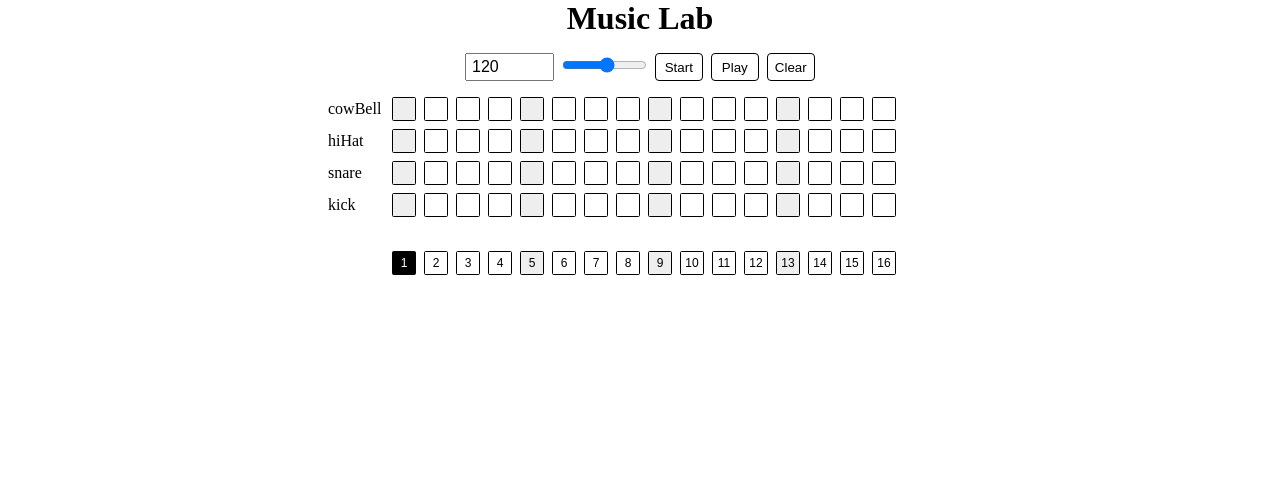
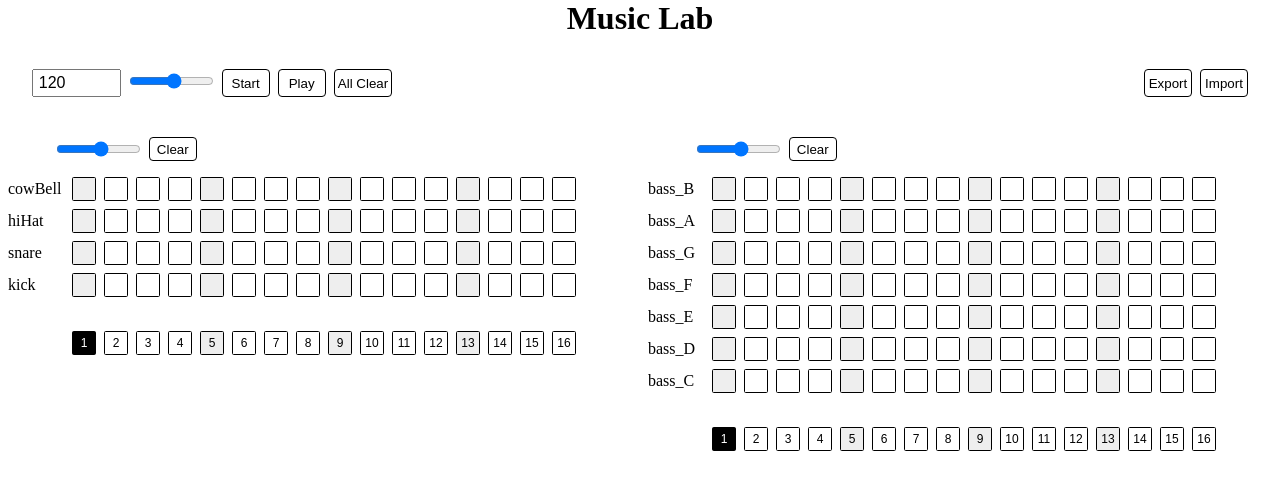
Before and after one commit to samuel5721/drumMarchine, a React (Create React App) app: page / in a window 1280 px wide. Shown: the top 490 px of the page. Built offline with nearby package versions, Linux system fonts and the light colour scheme.

Commit message:
feat: add base, style

```diff
--- a/src/App.js
+++ b/src/App.js
@@ -1,37 +1,33 @@
 import React, { useState, useEffect, useRef } from "react";
+import MainControls from "./components/MainControls";
 import Controls from "./components/Controls";
 import InstrumentRow from "./components/InstrumentRow";
 import SequenceRow from "./components/SequenceRow";
 import useAudioEngine from "./hooks/useAudioEngine";
 import useSequencer from "./hooks/useSequencer";
 import { NOTE_NUM, DEFAULT_BPM } from "./utils/constants";
-import { instruments, instrumentOrder } from "./data/instruments";
+import {
+  instruments,
+  instrumentDrumOrder,
+  instrumentBassOrder,
+} from "./data/instruments";
 import styled from "styled-components";
-
-const Wrapper = styled.div`
-  display: flex;
-  flex-direction: column;
-  align-items: center;
-`;
-
-const LineWrapper = styled.div`
-  width: 100%;
-  max-width: 40rem;
-  margin: 0 auto;
-  display: flex;
-  flex-direction: column;
-  gap: 0.5rem;
-`;
 
 function App() {
   const { initializeAudio, playSound, changeVolume, volume } = useAudioEngine();
 
   // 세트(혹은 노트 수)만큼 점수 관리
-  const initialScore = Array.from({ length: NOTE_NUM }, () => {
+  const initialScore = Array.from({ length: 10 }, () => {
     const instrumentScore = {};
-    Object.keys(instruments).forEach((ins) => {
-      instrumentScore[ins] = Array(NOTE_NUM).fill(false);
+    // 드럼
+    instrumentDrumOrder.forEach((ins) => {
+      instrumentScore[ins] = Array(NOTE_NUM).fill(0);
     });
+    // 베이스
+    instrumentBassOrder.forEach((ins) => {
+      instrumentScore[ins] = Array(NOTE_NUM).fill(0);
+    });
+
     return instrumentScore;
   });
   const score = useRef(initialScore);
@@ -49,10 +45,10 @@ function App() {
   const [bpmInput, setBpmInput] = useState(DEFAULT_BPM);
 
   // 마우스 드래그 상태
-  const [isMouseDown, setIsMouseDown] = useState(false);
+  const [isMouseDown, setIsMouseDown] = useState(0);
   useEffect(() => {
-    const handleMouseDown = () => setIsMouseDown(true);
-    const handleMouseUp = () => setIsMouseDown(false);
+    const handleMouseDown = () => setIsMouseDown(1);
+    const handleMouseUp = () => setIsMouseDown(0);
 
     document.addEventListener("mousedown", handleMouseDown);
     document.addEventListener("mouseup", handleMouseUp);
@@ -76,7 +72,7 @@ function App() {
   const clearScore = () => {
     const clearedSet = {};
     Object.keys(score.current[currentSet.current]).forEach((ins) => {
-      clearedSet[ins] = Array(NOTE_NUM).fill(false);
+      clearedSet[ins] = Array(NOTE_NUM).fill(0);
     });
     score.current[currentSet.current] = clearedSet;
     setSeeingScore([...score.current]);
@@ -109,7 +105,23 @@ function App() {
 
   return (
     <Wrapper>
+      <HeaderBox>
         <h1>Music Lab</h1>
+        <MainControls
+          bpmInput={bpmInput}
+          handleBpmChange={handleBpmChange}
+          volume={volume.current}
+          changeVolume={changeVolume}
+          initializeAudio={initializeAudio}
+          isPlaying={isPlaying}
+          start={startSequencer}
+          stop={stopSequencer}
+          clearScore={clearScore}
+        />
+      </HeaderBox>
+      <BodyBox>
+        <LeftSide>
+          <LineWrapper>
             <Controls
               bpmInput={bpmInput}
               handleBpmChange={handleBpmChange}
@@ -121,14 +133,13 @@ function App() {
               stop={stopSequencer}
               clearScore={clearScore}
             />
-      <LineWrapper>
-        {instrumentOrder.map((ins) => (
+            {instrumentDrumOrder.map((ins) => (
               <InstrumentRow
                 key={ins}
                 instrumentName={ins}
                 rowScore={seeingScore[seeingCurrentSet][ins]}
                 onToggleNote={toggleNote}
-            isMouseDown={isMouseDown} // 추가: 드래그 기능에 필요
+                isMouseDown={isMouseDown}
               />
             ))}
             <br />
@@ -142,8 +153,84 @@ function App() {
               currentSet={currentSet}
             />
           </LineWrapper>
+        </LeftSide>
+        <RightSide>
+          <LineWrapper>
+            <Controls
+              bpmInput={bpmInput}
+              handleBpmChange={handleBpmChange}
+              volume={volume.current}
+              changeVolume={changeVolume}
+              initializeAudio={initializeAudio}
+              isPlaying={isPlaying}
+              start={startSequencer}
+              stop={stopSequencer}
+              clearScore={clearScore}
+            />
+            {instrumentBassOrder.map((ins) => (
+              <InstrumentRow
+                key={ins}
+                instrumentName={ins}
+                rowScore={seeingScore[seeingCurrentSet][ins]}
+                onToggleNote={toggleNote}
+                isMouseDown={isMouseDown}
+              />
+            ))}
+            <br />
+            <SequenceRow
+              sequanceName={"drum"}
+              seeingCurrentSet={seeingCurrentSet}
+              currentNote={currentNote}
+              isPlaying={isPlaying}
+              setSeeingCurrentSet={setSeeingCurrentSet}
+              score={score}
+              currentSet={currentSet}
+            />
+          </LineWrapper>
+        </RightSide>
+      </BodyBox>
     </Wrapper>
   );
 }
 
+const Wrapper = styled.div`
+  display: flex;
+  flex-direction: column;
+  align-items: center;
+`;
+
+const HeaderBox = styled.div`
+  display: flex;
+  width: 100%;
+  flex-direction: column;
+  align-items: center;
+  gap: 1rem;
+  margin-bottom: 1rem;
+`;
+
+const BodyBox = styled.div`
+  width: 100%;
+  display: flex;
+  justify-content: space-around;
+`;
+
+const LeftSide = styled.div`
+  width: 50%;
+  // background-color: lightblue;
+`;
+
+const RightSide = styled.div`
+  width: 50%;
+  // background-color: lightgreen;
+`;
+
+const LineWrapper = styled.div`
+  width: 100%;
+  max-width: 40rem;
+  margin: 0 auto;
+  display: flex;
+  flex-direction: column;
+  gap: 0.5rem;
+`;
+
 export default App;
--- a/src/components/Controls.js
+++ b/src/components/Controls.js
@@ -3,10 +3,12 @@ import React from "react";
 import styled from "styled-components";
 
 const OptionWrapper = styled.div`
+  padding-left: 3.5rem;
+  height: 1.5rem;
   display: flex;
   flex-direction: row;
   gap: 0.5rem;
-  margin: 1rem 0;
+  margin: 0.5rem 0;
 `;
 
 const OptionInput = styled.input`
@@ -40,13 +42,6 @@ const Controls = ({
   return (
     <OptionWrapper>
       <OptionInput
-        type="number"
-        value={bpmInput}
-        onChange={handleBpmChange}
-        onBlur={handleBpmChange}
-        onClick={(e) => e.target.select()}
-      />
-      <OptionInput
         type="range"
         min="0"
         max="1"
@@ -54,12 +49,6 @@ const Controls = ({
         value={volume}
         onChange={(e) => changeVolume(parseFloat(e.target.value))}
       />
-      <OptionBtn onClick={initializeAudio}>Start</OptionBtn>
-      {isPlaying ? (
-        <OptionBtn onClick={stop}>Stop</OptionBtn>
-      ) : (
-        <OptionBtn onClick={start}>Play</OptionBtn>
-      )}
       <OptionBtn onClick={clearScore}>Clear</OptionBtn>
     </OptionWrapper>
   );
--- a/src/components/InstrumentRow.js
+++ b/src/components/InstrumentRow.js
@@ -7,8 +7,14 @@ const InstrumentRow = ({
   onToggleNote,
   isMouseDown,
 }) => {
+  // const isSharp = instrumentName.includes("#");
+
   return (
-    <Styled.RowWrapper>
+    <Styled.RowWrapper
+      style={{
+        // background: isSharp ? "#eeeeee" : "white",
+      }}
+    >
       <Styled.InsSpan>{instrumentName}</Styled.InsSpan>
       <Styled.NoteBtnWrapper>
         {rowScore.map((isActive, i) => (
--- /dev/null
+++ b/src/components/MainControls.js
@@ -0,0 +1,83 @@
+// src/components/Controls.js
+import React from "react";
+import styled from "styled-components";
+
+const OptionWrapper = styled.div`
+  width: 100%;
+  display: flex;
+  flex-direction: row;
+  justify-content: space-between;
+  margin: 1rem 0;
+`;
+
+const Box = styled.div`
+  display: flex;
+  flex-direction: row;
+  gap: 0.5rem;
+  margin: 0 2rem;
+`;
+
+const OptionInput = styled.input`
+  width: 5rem;
+  height: 1.5rem;
+  padding-left: 0.3rem;
+  font-size: 16px;
+`;
+
+const OptionBtn = styled.button`
+  min-width: 3rem;
+  max-width: 6rem;
+  max-width: 20rem;
+  padding: 0.2rem;
+  background-color: white;
+  color: black;
+  border: 1px solid black;
+  border-radius: 0.25rem;
+`;
+
+const Controls = ({
+  bpmInput,
+  handleBpmChange,
+  volume,
+  changeVolume,
+  initializeAudio,
+  isPlaying,
+  start,
+  stop,
+  clearScore,
+}) => {
+  return (
+    <OptionWrapper>
+      <Box>
+        <OptionInput
+          type="number"
+          value={bpmInput}
+          onChange={handleBpmChange}
+          onBlur={handleBpmChange}
+          onClick={(e) => e.target.select()}
+        />
+        <OptionInput
+          type="range"
+          min="0"
+          max="1"
+          step="0.01"
+          value={volume}
+          onChange={(e) => changeVolume(parseFloat(e.target.value))}
+        />
+        <OptionBtn onClick={initializeAudio}>Start</OptionBtn>
+        {isPlaying ? (
+          <OptionBtn onClick={stop}>Stop</OptionBtn>
+        ) : (
+          <OptionBtn onClick={start}>Play</OptionBtn>
+        )}
+        <OptionBtn onClick={clearScore}>All Clear</OptionBtn>
+      </Box>
+      <Box>
+        <OptionBtn onClick={clearScore}>Export</OptionBtn>
+        <OptionBtn onClick={clearScore}>Import</OptionBtn>
+      </Box>
+    </OptionWrapper>
+  );
+};
+
+export default Controls;
--- a/src/components/SequenceRow.js
+++ b/src/components/SequenceRow.js
@@ -1,5 +1,6 @@
 import React from "react";
 import * as Styled from "../style/Row.styled";
+import { NOTE_NUM } from "../utils/constants";
 
 const SequenceRow = ({
   sequanceName,
@@ -13,8 +14,9 @@ const SequenceRow = ({
   return (
     <Styled.RowWrapper>
       <Styled.InsSpan />
-      {Array.from({ length: score.current.length }).map((_, i) => (
+      {Array.from({ length: NOTE_NUM }).map((_, i) => (
         <Styled.NoteBtn
+          isSharp={false}
           key={i}
           style={{
             background:
--- a/src/data/instruments.js
+++ b/src/data/instruments.js
@@ -10,4 +10,15 @@ export const instruments = {
   cowBell,
 };
 
-export const instrumentOrder = ["cowBell", "hiHat", "snare", "kick"];
+export const instrumentDrumOrder = ["cowBell", "hiHat", "snare", "kick"];
+
+//bass 순서 반대로
+export const instrumentBassOrder = [
+  "bass_B",
+  "bass_A",
+  "bass_G",
+  "bass_F",
+  "bass_E",
+  "bass_D",
+  "bass_C",
+];
--- /dev/null
+++ b/src/data/scale.js
@@ -0,0 +1,14 @@
+export const frequencyMap = {
+  C: 65.41,
+  "C#": 69.3,
+  D: 73.42,
+  "D#": 77.78,
+  E: 82.41,
+  F: 87.31,
+  "F#": 92.5,
+  G: 98.0,
+  "G#": 103.83,
+  A: 110.0,
+  "A#": 116.54,
+  B: 123.47,
+};
--- a/src/hooks/useAudioEngine.js
+++ b/src/hooks/useAudioEngine.js
@@ -1,5 +1,6 @@
 import { useState, useRef, useCallback } from "react";
 import { instruments } from "../data/instruments";
+import { frequencyMap } from "../data/scale";
 
 export default function useAudioEngine() {
   const [audioContext, setAudioContext] = useState(null);
@@ -21,7 +22,7 @@ export default function useAudioEngine() {
     }
     try {
       for (let s in instruments) {
-        if (s !== "turn" && instruments[s]) {
+        if (instruments[s]) {
           const response = await fetch(instruments[s]);
           const arrayBuffer = await response.arrayBuffer();
           const buffer = await localAudioContext.decodeAudioData(arrayBuffer);
@@ -34,16 +35,39 @@ export default function useAudioEngine() {
     setIsFetched(true);
   };
 
-  // playSound를 useCallback으로 감싸서 함수 참조를 안정화합니다.
-  const playSound = useCallback((instrumentName) => {
-    if (audioBuffer.current[instrumentName] && audioContext) {
+  // playSound 함수 수정: 옵션 객체를 받아서, bass 케이스에서 currentBpm 사용
+  const playSound = useCallback(
+    (instrumentName, options = {}) => {
+      if (audioContext) {
+        if (instruments[instrumentName]) {
+          // 기존 사운드 재생 로직
           const source = audioContext.createBufferSource();
           source.buffer = audioBuffer.current[instrumentName];
           source.connect(gainNode.current).connect(audioContext.destination);
           gainNode.current.gain.value = volume.current;
           source.start();
+        } else {
+          // bass 케이스: instrumentName 예: "bass_C", "bass_C#" 등
+          const [type, note] = instrumentName.split("_");
+          if (type === "bass") {
+            const freq = frequencyMap[note] || 65.41;
+            const osc = audioContext.createOscillator();
+            osc.type = "sine";
+            osc.frequency.value = freq;
+            osc.connect(gainNode.current).connect(audioContext.destination);
+            gainNode.current.gain.value = volume.current;
+            osc.start();
+            // BPM 기반 sustain time (0.5 beat)
+            // options.currentBpm를 사용 (없으면 기본값 120)
+            const currentBpm = options.currentBpm || 120;
+            const sustainTime = 0.25 * (60 / currentBpm);
+            osc.stop(audioContext.currentTime + sustainTime);
           }
-  }, [audioContext]);
+        }
+      }
+    },
+    [audioContext]
+  );
 
   const changeVolume = (newVolume) => {
     volume.current = newVolume;
@@ -52,5 +76,12 @@ export default function useAudioEngine() {
     }
   };
 
-  return { initializeAudio, playSound, changeVolume, audioContext, isFetched, volume };
+  return {
+    initializeAudio,
+    playSound,
+    changeVolume,
+    audioContext,
+    isFetched,
+    volume,
+  };
 }
--- a/src/hooks/useSequencer.js
+++ b/src/hooks/useSequencer.js
@@ -8,31 +8,35 @@ export default function useSequencer({ score, currentSet, playSound }) {
   const timerId = useRef(null);
   const isGoingLeft = useRef(false);
 
-  /** setInterval로 하니까 딜레이가 개심해서 절대 시간 기준으로 바꿨음 */
   const scheduleSequencer = useCallback(() => {
-    let startTime = Date.now();
-    let tickCount = 0;
-    // 1박자 간격
-    const stepDuration = 1000 / ((bpm.current / 60) * 4);
+    const startTime = performance.now();
 
     const tick = () => {
-      // 기대 시각
-      const expectedTime = startTime + tickCount * stepDuration;
-      // 실제 시간 - 기대 시간 = 드리프트
-      const drift = Date.now() - expectedTime;
+      const now = performance.now();
+      // 절대 시간 기반으로 tickCount를 계산
+      const tickCount = Math.floor(
+        (now - startTime) / (1000 / ((bpm.current / 60) * 4))
+      );
 
       const currentScore = score.current[currentSet.current];
-      // 현재 세트의 모든 악기에 대해 노트가 활성화되어 있다면 소리 재생
+      // 현재 세트의 모든 악기에 대해, 해당 노트가 활성화되어 있으면 재생
       for (const ins in currentScore) {
         if (currentScore[ins][tickCount % NOTE_NUM]) {
-          playSound(ins);
+          // bass 케이스면 BPM 정보 전달
+          if (ins.startsWith("bass")) {
+            playSound(ins, { currentBpm: bpm.current });
+          } else {
+            playSound(ins);
+          }
         }
       }
       setCurrentNote(tickCount % NOTE_NUM);
-      tickCount++;
 
-      // 드리프트
-      timerId.current = setTimeout(tick, Math.max(0, stepDuration - drift));
+      // 다음 틱까지의 남은 시간 계산 (절대 시간 기반)
+      const elapsed = now - startTime;
+      const nextTickTime = (tickCount + 1) * (1000 / ((bpm.current / 60) * 4));
+      const delay = Math.max(0, nextTickTime - elapsed);
+      timerId.current = setTimeout(tick, delay);
     };
     tick();
   }, [score, currentSet, playSound]);
@@ -57,7 +61,6 @@ export default function useSequencer({ score, currentSet, playSound }) {
   const changeBpm = (newBpm) => {
     bpm.current = newBpm;
     if (isPlaying) {
-      // BPM 변경 -> 기존 타이머 취소 -> stepDuration 재계산
       if (timerId.current) clearTimeout(timerId.current);
       setIsPlaying(false);
       setTimeout(() => {
```
Lines whose indentation alone changed are shown as unchanged.
